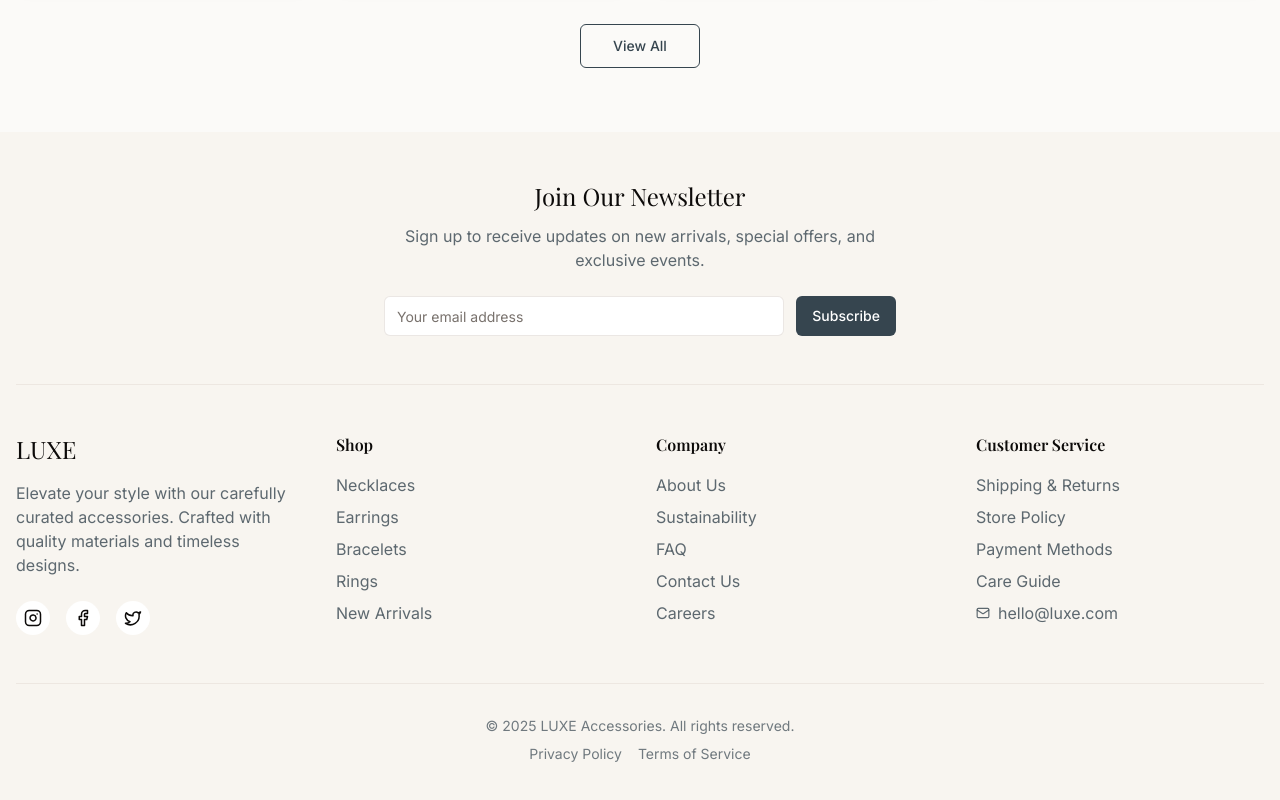
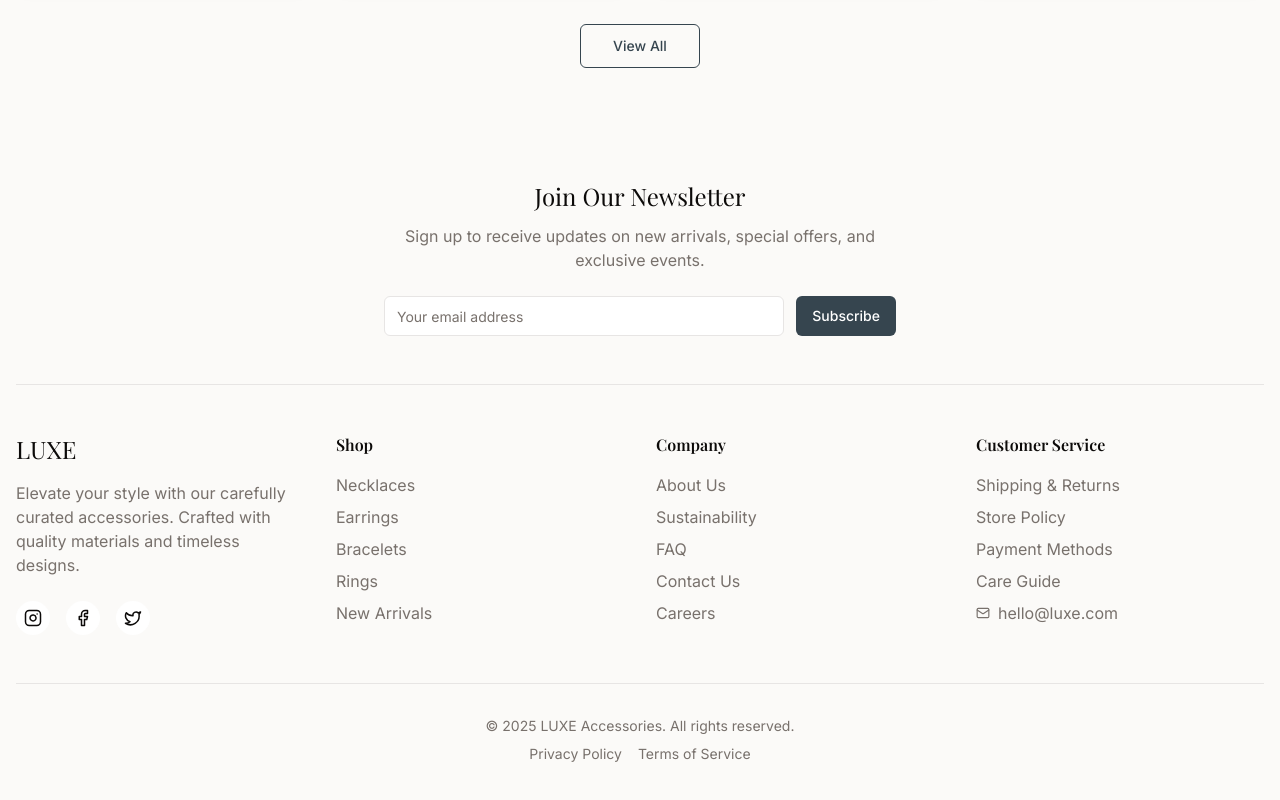
Before and after one commit to moneyman1111/luxe-accessories-boutique, a React (Vite) app: page / in a window 1280 px wide. Shown: the part 1198-1998 px from the top of the page. Built offline with nearby package versions, Linux system fonts and the light colour scheme.

Commit message:
Fix: Apply dark theme to entire site
Ensure dark theme persists across all pages and applies to the footer.

```diff
--- a/src/components/Footer.tsx
+++ b/src/components/Footer.tsx
@@ -13,19 +13,19 @@ const Footer = () => {
   };
 
   return (
-    <footer className="bg-luxe-cream">
+    <footer className="bg-background text-foreground transition-colors">
       <div className="container px-4 py-12 mx-auto">
         {/* Newsletter */}
         <div className="max-w-lg mx-auto text-center mb-12">
           <h3 className="text-2xl font-serif mb-3">Join Our Newsletter</h3>
-          <p className="text-luxe-charcoal/80 mb-6">
+          <p className="text-muted-foreground mb-6">
             Sign up to receive updates on new arrivals, special offers, and exclusive events.
           </p>
           <form onSubmit={handleSubmit} className="flex flex-col sm:flex-row gap-3">
             <Input
               type="email"
               placeholder="Your email address"
-              className="flex-1 bg-white border-luxe-taupe/30"
+              className="flex-1 bg-card border-input"
               required
             />
             <Button
@@ -37,11 +37,11 @@ const Footer = () => {
           </form>
         </div>
 
-        <div className="grid grid-cols-1 md:grid-cols-4 gap-8 border-t border-luxe-taupe/20 pt-12">
+        <div className="grid grid-cols-1 md:grid-cols-4 gap-8 border-t border-border pt-12">
           {/* Company Info */}
           <div className="md:col-span-1">
             <h2 className="text-2xl font-serif mb-4">LUXE</h2>
-            <p className="text-luxe-charcoal/80 mb-6">
+            <p className="text-muted-foreground mb-6">
               Elevate your style with our carefully curated accessories. Crafted with quality materials and timeless designs.
             </p>
             <div className="flex space-x-4">
@@ -49,7 +49,7 @@ const Footer = () => {
                 href="https://instagram.com"
                 target="_blank"
                 rel="noopener noreferrer"
-                className="p-2 bg-white rounded-full hover:bg-luxe-gold hover:text-white transition-colors"
+                className="p-2 bg-card rounded-full hover:bg-luxe-gold hover:text-white transition-colors"
               >
                 <Instagram size={18} />
               </a>
@@ -57,7 +57,7 @@ const Footer = () => {
                 href="https://facebook.com"
                 target="_blank"
                 rel="noopener noreferrer"
-                className="p-2 bg-white rounded-full hover:bg-luxe-gold hover:text-white transition-colors"
+                className="p-2 bg-card rounded-full hover:bg-luxe-gold hover:text-white transition-colors"
               >
                 <Facebook size={18} />
               </a>
@@ -65,7 +65,7 @@ const Footer = () => {
                 href="https://twitter.com"
                 target="_blank"
                 rel="noopener noreferrer"
-                className="p-2 bg-white rounded-full hover:bg-luxe-gold hover:text-white transition-colors"
+                className="p-2 bg-card rounded-full hover:bg-luxe-gold hover:text-white transition-colors"
               >
                 <Twitter size={18} />
               </a>
@@ -76,11 +76,11 @@ const Footer = () => {
           <div>
             <h4 className="font-semibold mb-4">Shop</h4>
             <ul className="space-y-2">
-              <li><Link to="/category/necklaces" className="text-luxe-charcoal/80 hover:text-luxe-charcoal">Necklaces</Link></li>
-              <li><Link to="/category/earrings" className="text-luxe-charcoal/80 hover:text-luxe-charcoal">Earrings</Link></li>
-              <li><Link to="/category/bracelets" className="text-luxe-charcoal/80 hover:text-luxe-charcoal">Bracelets</Link></li>
-              <li><Link to="/category/rings" className="text-luxe-charcoal/80 hover:text-luxe-charcoal">Rings</Link></li>
-              <li><Link to="/new-arrivals" className="text-luxe-charcoal/80 hover:text-luxe-charcoal">New Arrivals</Link></li>
+              <li><Link to="/category/necklaces" className="text-muted-foreground hover:text-foreground">Necklaces</Link></li>
+              <li><Link to="/category/earrings" className="text-muted-foreground hover:text-foreground">Earrings</Link></li>
+              <li><Link to="/category/bracelets" className="text-muted-foreground hover:text-foreground">Bracelets</Link></li>
+              <li><Link to="/category/rings" className="text-muted-foreground hover:text-foreground">Rings</Link></li>
+              <li><Link to="/new-arrivals" className="text-muted-foreground hover:text-foreground">New Arrivals</Link></li>
             </ul>
           </div>
 
@@ -88,11 +88,11 @@ const Footer = () => {
           <div>
             <h4 className="font-semibold mb-4">Company</h4>
             <ul className="space-y-2">
-              <li><Link to="/about" className="text-luxe-charcoal/80 hover:text-luxe-charcoal">About Us</Link></li>
-              <li><Link to="/sustainability" className="text-luxe-charcoal/80 hover:text-luxe-charcoal">Sustainability</Link></li>
-              <li><Link to="/faq" className="text-luxe-charcoal/80 hover:text-luxe-charcoal">FAQ</Link></li>
-              <li><Link to="/contact" className="text-luxe-charcoal/80 hover:text-luxe-charcoal">Contact Us</Link></li>
-              <li><Link to="/careers" className="text-luxe-charcoal/80 hover:text-luxe-charcoal">Careers</Link></li>
+              <li><Link to="/about" className="text-muted-foreground hover:text-foreground">About Us</Link></li>
+              <li><Link to="/sustainability" className="text-muted-foreground hover:text-foreground">Sustainability</Link></li>
+              <li><Link to="/faq" className="text-muted-foreground hover:text-foreground">FAQ</Link></li>
+              <li><Link to="/contact" className="text-muted-foreground hover:text-foreground">Contact Us</Link></li>
+              <li><Link to="/careers" className="text-muted-foreground hover:text-foreground">Careers</Link></li>
             </ul>
           </div>
 
@@ -100,12 +100,12 @@ const Footer = () => {
           <div>
             <h4 className="font-semibold mb-4">Customer Service</h4>
             <ul className="space-y-2">
-              <li><Link to="/shipping" className="text-luxe-charcoal/80 hover:text-luxe-charcoal">Shipping & Returns</Link></li>
-              <li><Link to="/store-policy" className="text-luxe-charcoal/80 hover:text-luxe-charcoal">Store Policy</Link></li>
-              <li><Link to="/payment-methods" className="text-luxe-charcoal/80 hover:text-luxe-charcoal">Payment Methods</Link></li>
-              <li><Link to="/care-guide" className="text-luxe-charcoal/80 hover:text-luxe-charcoal">Care Guide</Link></li>
+              <li><Link to="/shipping" className="text-muted-foreground hover:text-foreground">Shipping & Returns</Link></li>
+              <li><Link to="/store-policy" className="text-muted-foreground hover:text-foreground">Store Policy</Link></li>
+              <li><Link to="/payment-methods" className="text-muted-foreground hover:text-foreground">Payment Methods</Link></li>
+              <li><Link to="/care-guide" className="text-muted-foreground hover:text-foreground">Care Guide</Link></li>
               <li>
-                <a href="mailto:hello@luxe.com" className="text-luxe-charcoal/80 hover:text-luxe-charcoal flex items-center gap-2">
+                <a href="mailto:hello@luxe.com" className="text-muted-foreground hover:text-foreground flex items-center gap-2">
                   <Mail size={14} />
                   <span>hello@luxe.com</span>
                 </a>
@@ -115,11 +115,11 @@ const Footer = () => {
         </div>
 
         {/* Copyright */}
-        <div className="border-t border-luxe-taupe/20 mt-12 pt-8 text-center text-luxe-charcoal/70 text-sm">
+        <div className="border-t border-border mt-12 pt-8 text-center text-muted-foreground text-sm">
           <p>© {new Date().getFullYear()} LUXE Accessories. All rights reserved.</p>
           <div className="flex justify-center space-x-4 mt-2">
-            <Link to="/privacy-policy" className="hover:text-luxe-charcoal">Privacy Policy</Link>
-            <Link to="/terms-of-service" className="hover:text-luxe-charcoal">Terms of Service</Link>
+            <Link to="/privacy-policy" className="hover:text-foreground">Privacy Policy</Link>
+            <Link to="/terms-of-service" className="hover:text-foreground">Terms of Service</Link>
           </div>
         </div>
       </div>
```
